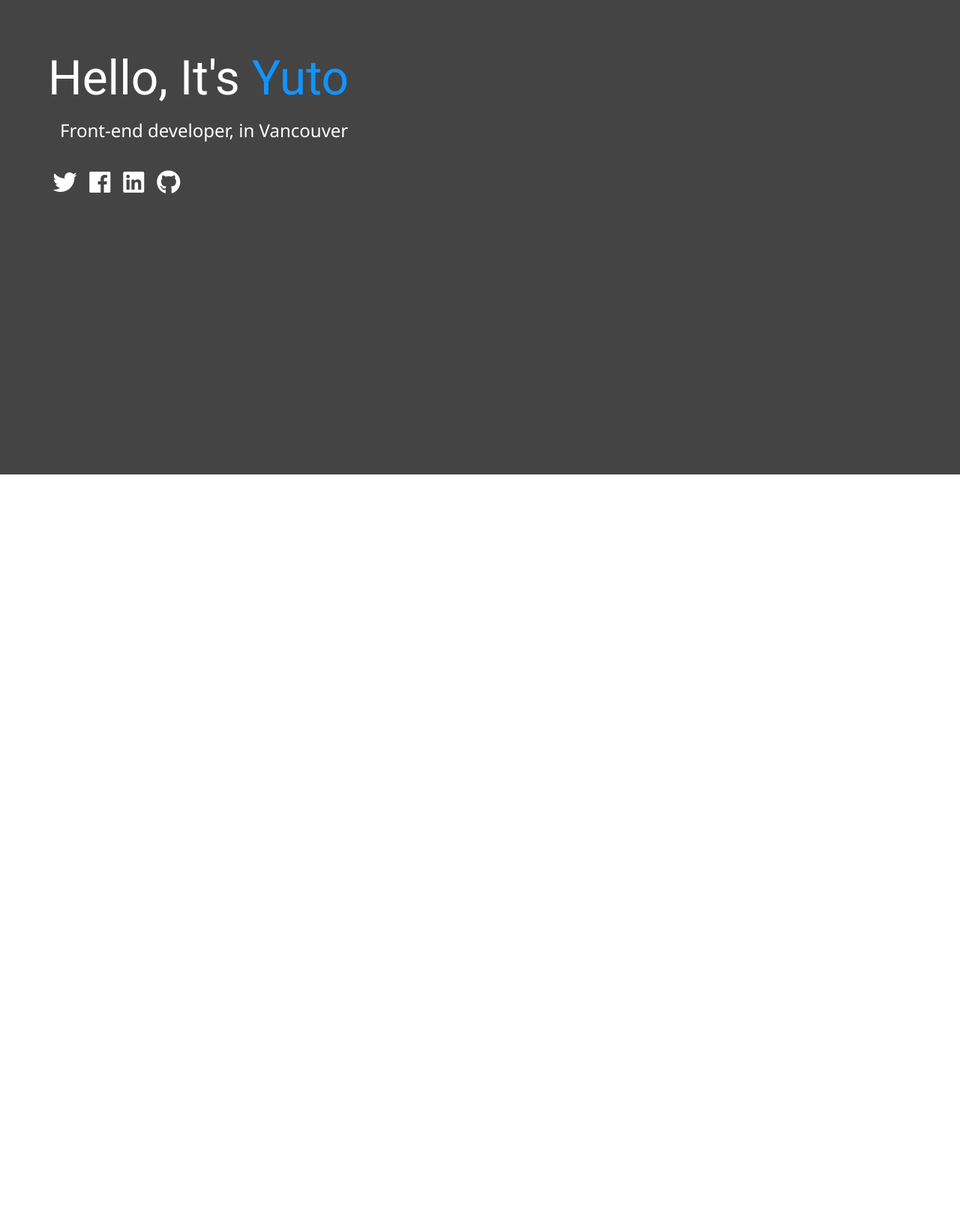
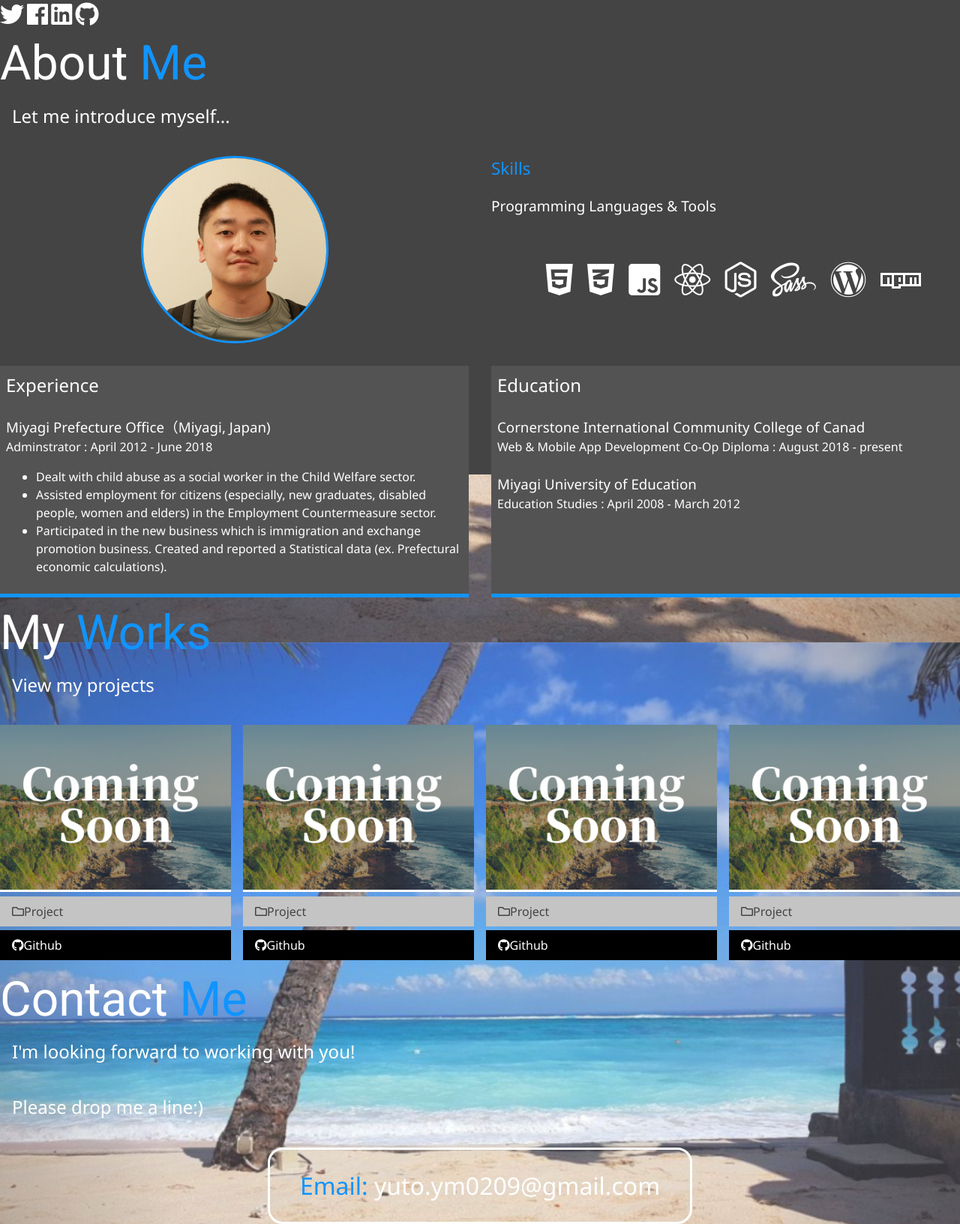
Before and after one commit to 0209Eugene/myportfolioSite, a website: page dist/index.html in a window 1280 px wide. Shown: the part 167-1800 px from the top of the page at 75% size. Before the commit the page ends 800 px from the top, so only its background shows below. Drawn offline with Linux system fonts and the light colour scheme.

Commit message:
changed to single page onlu html

```diff
--- a/dist/index.html
+++ b/dist/index.html
@@ -42,7 +42,7 @@
         </nav>
     </header>
 
-    <main id="home">
+    <section id="home">
         <h1 class="lg-heading">Hello, It's <span class="text-secondary">Yuto</span></h1>
         <h2 class="sm-heading">Front-end developer, in Vancouver</h2>
         <div class="icons">
@@ -59,7 +59,146 @@
                 <i class="fab fa-github fa-2x"></i>
             </a>
         </div>
-    </main>
+    </section>
+
+    <section id="about">
+        <h1 class="lg-heading">About <span class="text-secondary">Me</span></h1>
+        <h2 class="sm-heading">Let me introduce myself...</h2>
+        <div class="about-info">
+            <img src="/images/myPics.jpg" alt="Yuto Miura" class="bio-image" />
+            <div class="bio">
+                <h3 class="text-secondary">Skills</h3>
+                <p>
+                    Programming Languages &amp; Tools
+                </p>
+                <ul class="list-inline dev-icons">
+                    <li class="list-inline-item">
+                        <i class="fab fa-html5"></i>
+                    </li>
+                    <li class="list-inline-item">
+                        <i class="fab fa-css3-alt"></i>
+                    </li>
+                    <li class="list-inline-item">
+                        <i class="fab fa-js-square"></i>
+                    </li>
+                    <li class="list-inline-item">
+                        <i class="fab fa-react"></i>
+                    </li>
+                    <li class="list-inline-item">
+                        <i class="fab fa-node-js"></i>
+                    </li>
+                    <li class="list-inline-item">
+                        <i class="fab fa-sass"></i>
+                    </li>
+                    <li class="list-inline-item">
+                        <i class="fab fa-wordpress"></i>
+                    </li>
+                    <li class="list-inline-item">
+                        <i class="fab fa-npm"></i>
+                    </li>
+                </ul>
+
+            </div>
+
+            <div class="job job-1">
+                <h2>Experience</h2>
+                <br>
+                <h3>Miyagi Prefecture Office（Miyagi, Japan)</h3>
+                <div>Adminstrator : April 2012 - June 2018</div>
+                <ul>
+                    <li>
+                        Dealt with child abuse as a social worker in the Child Welfare sector.
+                    </li>
+                    <li>
+                        Assisted employment for citizens (especially, new graduates, disabled people, women and
+                        elders) in the Employment
+                        Countermeasure sector.
+                    </li>
+                    <li>
+                        Participated in the new business which is immigration and exchange promotion business.
+                        Created and reported a Statistical data (ex. Prefectural economic calculations).
+                    </li>
+                </ul>
+
+            </div>
+            <div class="job education">
+                <h2>Education</h2>
+                <br>
+                <h3>Cornerstone International Community College of Canad</h3>
+                <div>Web & Mobile App Development Co-Op Diploma : August 2018 - present</div>
+                <br>
+                <h3>Miyagi University of Education</h3>
+                <div>Education Studies : April 2008 - March 2012</div>
+
+            </div>
+
+        </div>
+    </section>
+
+    <section id="work">
+        <h1 class="lg-heading">My <span class="text-secondary">Works</span></h1>
+        <h2 class="sm-heading">View my projects</h2>
+        <div class="projects">
+            <div class="item">
+                <a href="#">
+                    <img src="/images/Coming soon.png" alt="Project">
+                </a>
+                <a href="#" class="btn-light">
+                    <i class="far fa-folder"></i>Project
+                </a>
+                <a href="#" class="btn-dark">
+                    <i class="fab fa-github"></i>Github
+                </a>
+            </div>
+            <div class="item">
+                <a href="#">
+                    <img src="/images/Coming soon.png" alt="Project">
+                </a>
+                <a href="#" class="btn-light">
+                    <i class="far fa-folder"></i>Project
+                </a>
+                <a href="#" class="btn-dark">
+                    <i class="fab fa-github"></i>Github
+                </a>
+            </div>
+            <div class="item">
+                <a href="#">
+                    <img src="/images/Coming soon.png" alt="Project">
+                </a>
+                <a href="#" class="btn-light">
+                    <i class="far fa-folder"></i>Project
+                </a>
+                <a href="#" class="btn-dark">
+                    <i class="fab fa-github"></i>Github
+                </a>
+            </div>
+            <div class="item">
+                <a href="#">
+                    <img src="/images/Coming soon.png" alt="Project">
+                </a>
+                <a href="#" class="btn-light">
+                    <i class="far fa-folder"></i>Project
+                </a>
+                <a href="#" class="btn-dark">
+                    <i class="fab fa-github"></i>Github
+                </a>
+            </div>
+        </div>
+
+    </section>
+
+    <section id="contact">
+        <h1 class="lg-heading">Contact<span class="text-secondary"> Me</span></h1>
+        <h2 class="sm-heading">I'm looking forward to working with you!</h2>
+        <h2 class="sm-heading">Please drop me a line:)</h2>
+        <div class="boxes">
+            <div>
+                <span class="text-secondary">Email:</span> <a href="mailto:yuto.ym0209@gmail.com">
+                    yuto.ym0209@gmail.com</a>
+            </div>
+        </div>
+
+    </section>
 
     <script src="js/main.js"></script>
 </body>
```
